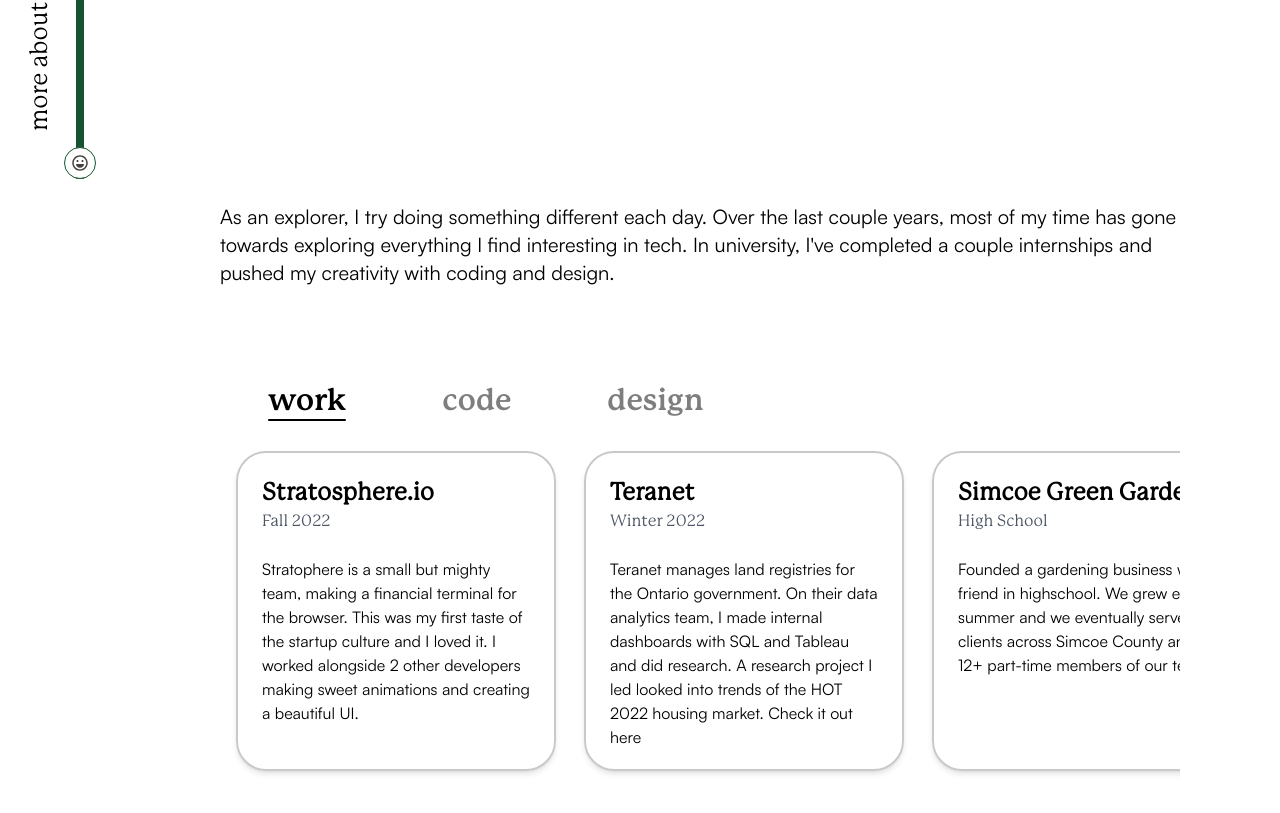
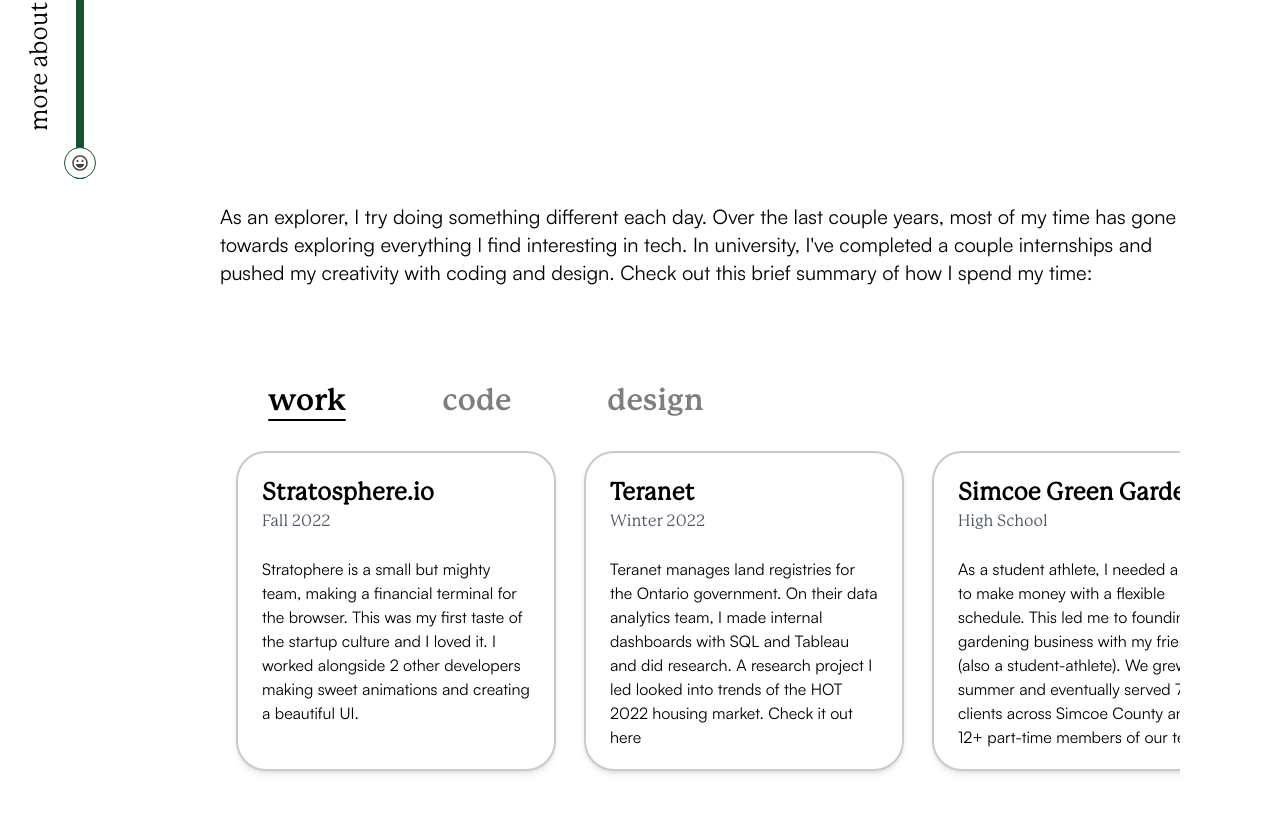
Before and after one commit to sebmendoza/personal-website, a Next.js app: page / in a window 1280 px wide. Shown: the part 621-1434 px from the top of the page. Built offline with nearby package versions, Linux system fonts and the light colour scheme.

Commit message:
better descriptions v1

```diff
--- a/components/thingsISpendTimeOn/ThingsISpendTimeOn.tsx
+++ b/components/thingsISpendTimeOn/ThingsISpendTimeOn.tsx
@@ -64,7 +64,7 @@
           last couple years, most of my time has gone towards exploring
           everything I find interesting in tech. In university, I&apos;ve
           completed a couple internships and pushed my creativity with coding
-          and design.
+          and design. Check out this brief summary of how I spend my time:
         </p>
       </div>
       <div className="my-24 max-w-full lg:pl-10">
--- a/data/timeDescriptions.ts
+++ b/data/timeDescriptions.ts
@@ -22,7 +22,7 @@
         company: "Simcoe Green Gardens",
         year: "High School",
         description:
-          "Founded a gardening business with a friend in highschool. We grew each summer and we eventually served 70 clients across Simcoe County and had 12+ part-time members of our team",
+          "As a student athlete, I needed a way to make money with a flexible schedule. This led me to founding a gardening business with my friend (also a student-athlete). We grew each summer and eventually served 70 clients across Simcoe County and had 12+ part-time members of our team",
       },
     ],
   },
@@ -30,18 +30,34 @@
     title: "code",
     experiences: [
       {
-        company: "harvard hacks",
-        year: "2020",
+        company: "UW Blueprint",
+        year: "Present",
         description:
-          "Built an awesome toy and a website to go along with it. First Place!!!",
-        key: "0",
+          "I truly believe the best use of my skills is in the service others. Taking action on this, I joined a design team at UWaterloo that makes software for NPOS. Currently, I'm working on finishing up the CCBC project which will ship May 2022!",
       },
       {
-        company: "time to breathe",
-        year: "2020",
+        company: "Electrium Mobility",
+        year: "Present",
         description:
-          "Built an awesome toy and a website to go along with it. First Place!!!",
-        key: "1",
+          "I consume a lot of content on urban transportation and I'm a advocator for walk-able city design. To intersect this interest with tech, I joined EM's firmware team to work on an electric Onewheel that we'll be building this summer!",
+      },
+      {
+        company: "Harvard Hacks",
+        year: "Fall 2022",
+        description:
+          "Built an SLS 3D printed toy (packed with sensors and an arduino) and a website as a form of expression for children with communication disabilities. Initially, Arduino and the Firebase Realtime Database were challenging to use but were able to create a working prototype!",
+      },
+      {
+        company: "Finger Tracker",
+        year: " Fall 2021",
+        description:
+          "Computer vision is super interesting, especially when talking about autonomous vehivles. To learn some basics, I created a small finger tracking application that counts the number of finger you hold up. More complex projects will be in my future!",
+      },
+      {
+        company: "Time to Breathe",
+        year: "Summer 2021",
+        description:
+          "One year during midterms, stress was spreading like a plague. With my knowledge of breathing techniques from Andrew Huberman, I made a small website with HTML, CSS, and vanilla JS to guide you through a small breathing exercise during study breaks.",
       },
     ],
   },
@@ -53,14 +69,12 @@
         year: "2018",
         description:
           "Designed some awesome dueolingo widgets. Scotia helped me with the Figma but I did all the case study.",
-        key: "0",
       },
       {
         company: "duolingo widgets",
         year: "2018",
         description:
           "Designed some awesome dueolingo widgets. Scotia helped me with the Figma but I did all the case study.",
-        key: "1",
       },
     ],
   },
```
